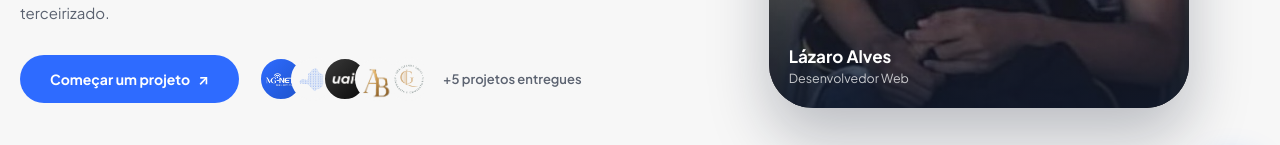
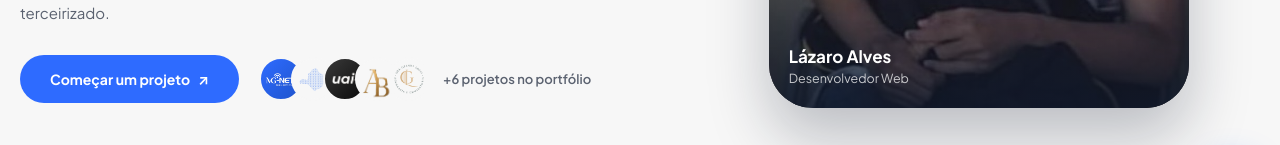
Before and after one commit to lazaroalvesr/Portifolio, a Next.js app: page / in a window 1280 px wide. Shown: the part 577-722 px from the top of the page. Built offline with nearby package versions, Linux system fonts and the light colour scheme.

Commit message:
feat:ajuste

```diff
--- a/components/Contact.tsx
+++ b/components/Contact.tsx
@@ -1,9 +1,13 @@
 import Photo from "./Photo";
 import Reveal from "./Reveal";
 import { wrap, section, heading, pillNote, pillNoteDot } from "@/lib/ui";
-import { whatsappHref } from "@/lib/data";
+import { whatsappHref, projects } from "@/lib/data";
 
-const facts = ["Acompanhamento direto, sem terceirizado", "+5 projetos entregues", "Sites pensados para converter"];
+const facts = [
+  "Acompanhamento direto, sem terceirizado",
+  `+${projects.length} projetos no portfólio`,
+  "Sites pensados para converter",
+];
 
 export default function Contact() {
   return (
--- a/components/Hero.tsx
+++ b/components/Hero.tsx
@@ -1,6 +1,6 @@
 import Image from "next/image";
 import Photo from "./Photo";
-import { whatsappHref } from "@/lib/data";
+import { whatsappHref, projects } from "@/lib/data";
 import { wrap } from "@/lib/ui";
 
 const heroInAnim = "animate-[hero-in_0.7s_cubic-bezier(0.22,0.8,0.3,1)_backwards]";
@@ -75,7 +75,7 @@ export default function Hero() {
                 ))}
               </div>
               <span className="text-[13px] font-semibold text-dim">
-                +{clientBadges.length} projetos entregues
+                +{projects.length} projetos no portfólio
               </span>
             </div>
           </div>
```
